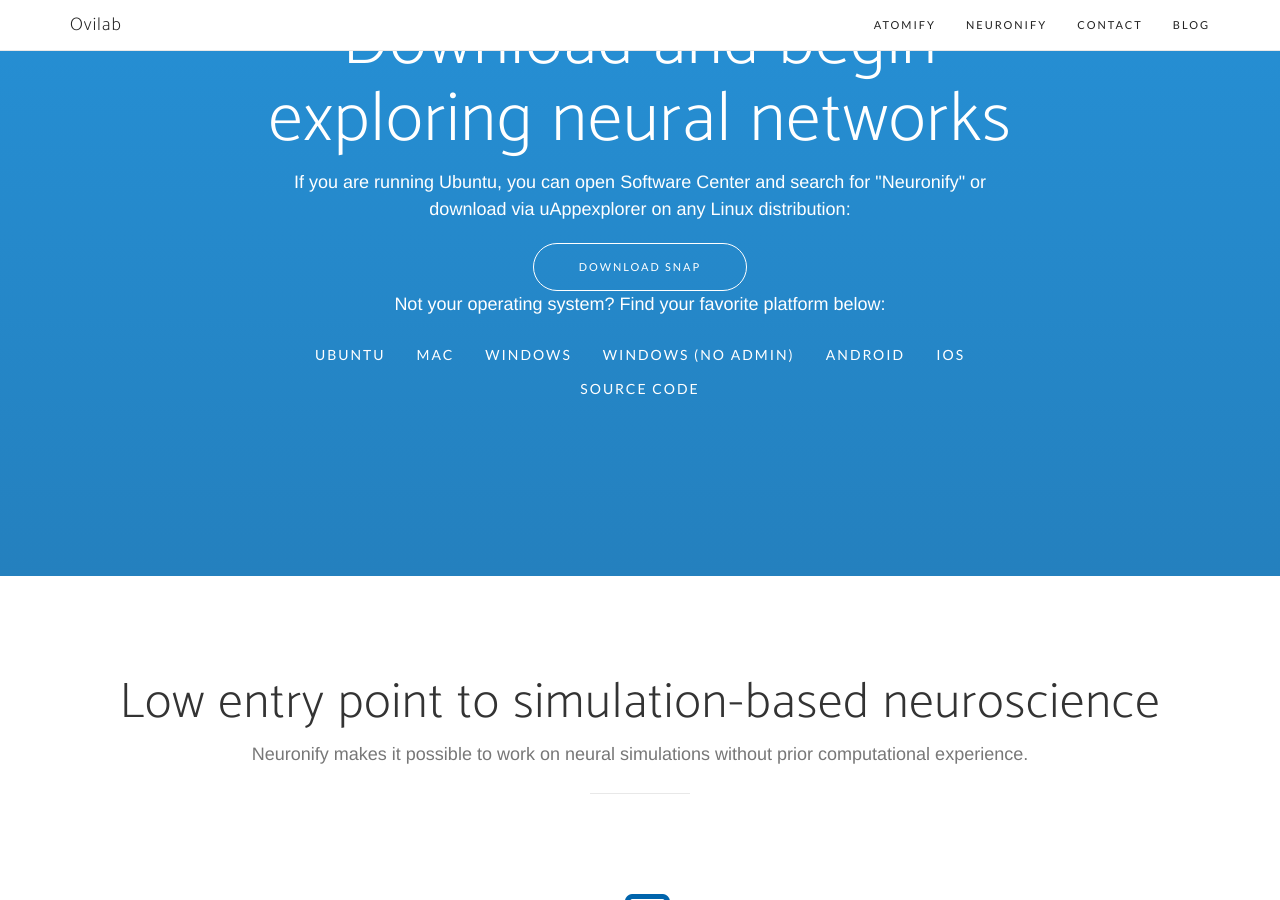
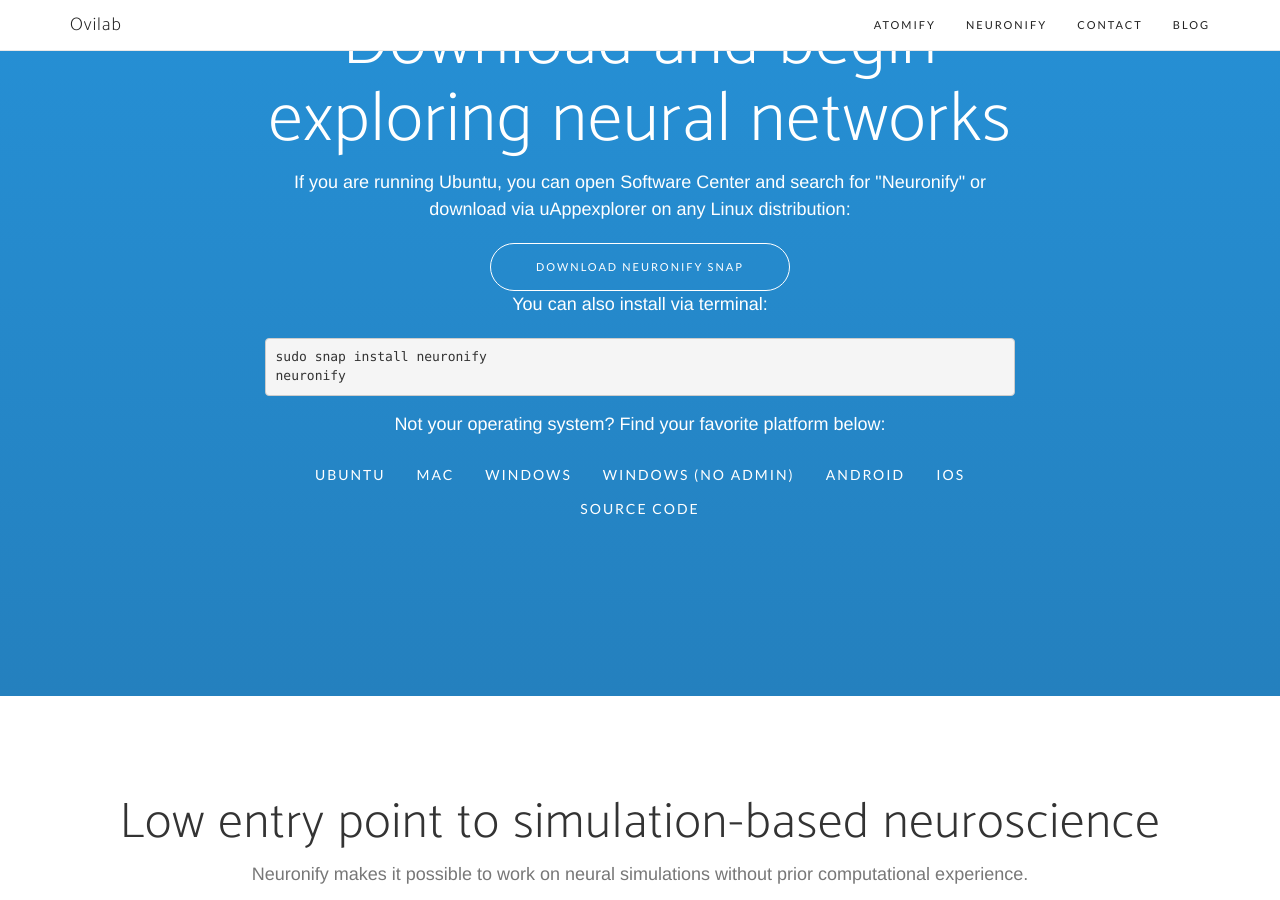
Before and after one commit to ovilab/ovilab.github.io, a Jekyll site: the page built from neuronify.html, in a window 1280 px wide and 900 px high, scrolled down 945 px. Built offline with Jekyll 4.4.1, drawn with Linux system fonts in a browser that asks for light colours; nearby versions of some CDN libraries; some web fonts are replaced.

Commit message:
Add terminal instructions

```diff
--- a/_layouts/neuronify.html
+++ b/_layouts/neuronify.html
@@ -64,7 +64,10 @@
                     </p>
                     <div id="downloadLinux">
                             <p>If you are running Ubuntu, you can open Software Center and search for "Neuronify" or download via uAppexplorer on any Linux distribution:</p>
-                            <a class="btn btn-outline btn-xl" role="button" href="https://uappexplorer.com/snap/ubuntu/neuronify">Download Snap</a>
+                            <a class="btn btn-outline btn-xl" role="button" href="https://uappexplorer.com/snap/ubuntu/neuronify">Download Neuronify Snap</a>
+                            <p>You can also install via terminal:</p>
+<pre style="text-align: left;">sudo snap install neuronify
+neuronify</pre>
                     </div>
                     <p>Not your operating system? Find your favorite platform below:</p>
                     <p>
```
